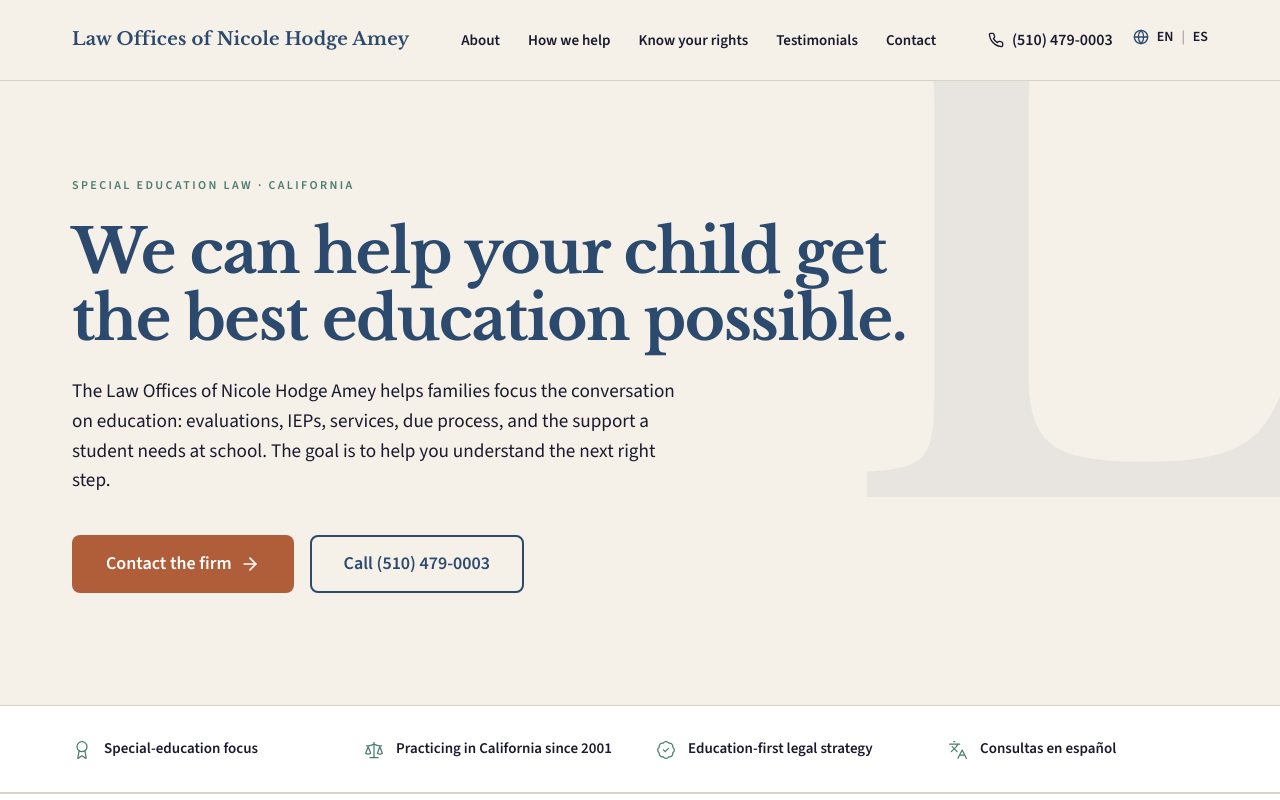
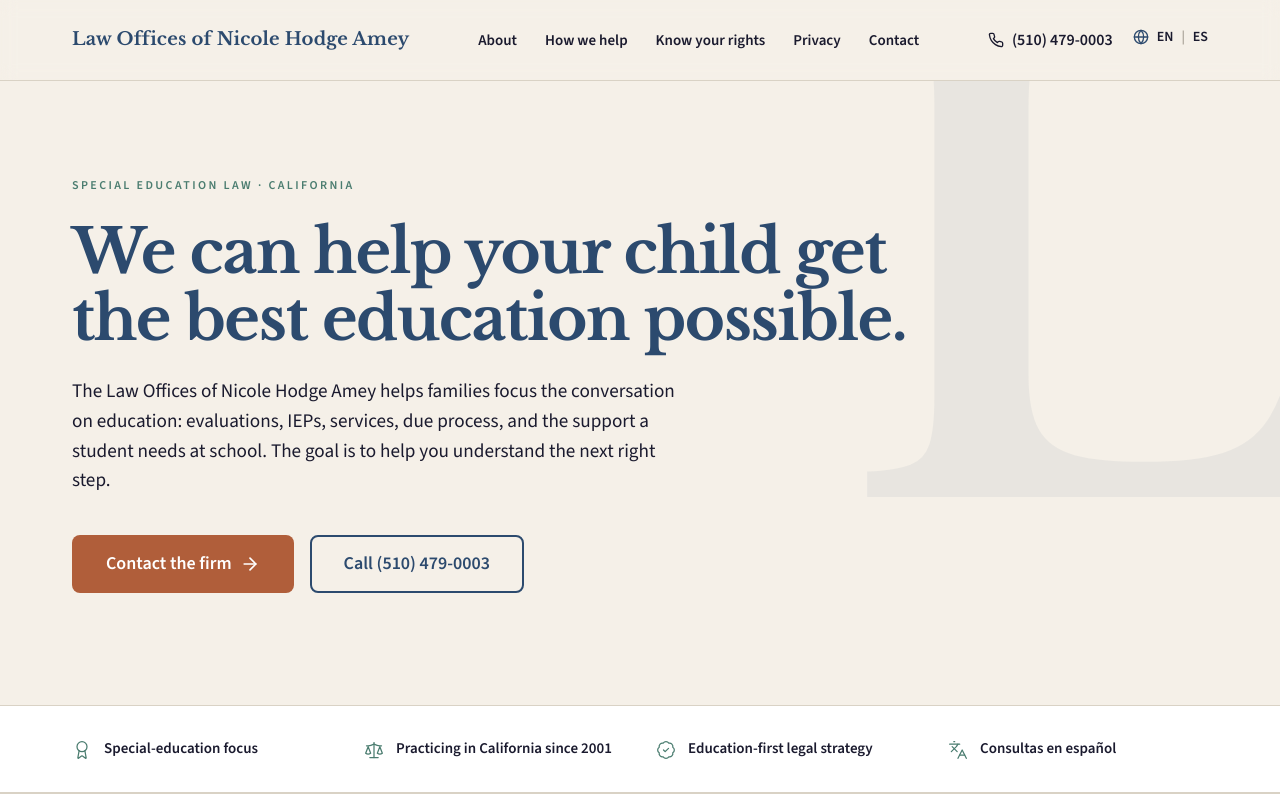
Before and after one commit to marchitectsio/lonha-website, a Next.js app: page / in a window 1280 px wide. Shown: the top 800 px of the page. Built offline with nearby package versions, Linux system fonts and the light colour scheme.

Commit message:
Rename testimonials nav to privacy

```diff
--- a/components/SiteFrame.tsx
+++ b/components/SiteFrame.tsx
@@ -15,7 +15,7 @@ const NAV_EN: NavItem[] = [
   { href: "/about", label: "About" },
   { href: "/how-we-help", label: "How we help" },
   { href: "/know-your-rights", label: "Know your rights" },
-  { href: "/testimonials", label: "Testimonials" },
+  { href: "/testimonials", label: "Privacy" },
   { href: "/contact", label: "Contact" },
 ];
 
```
